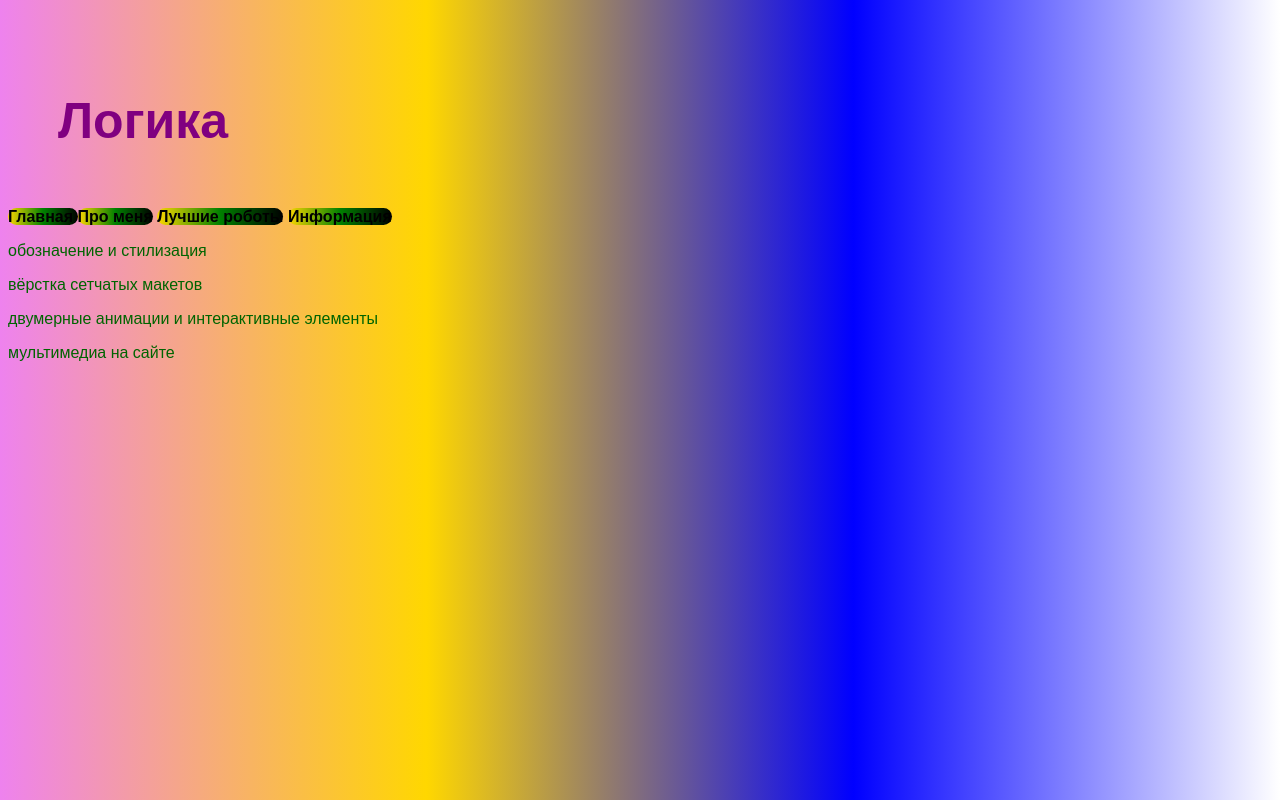
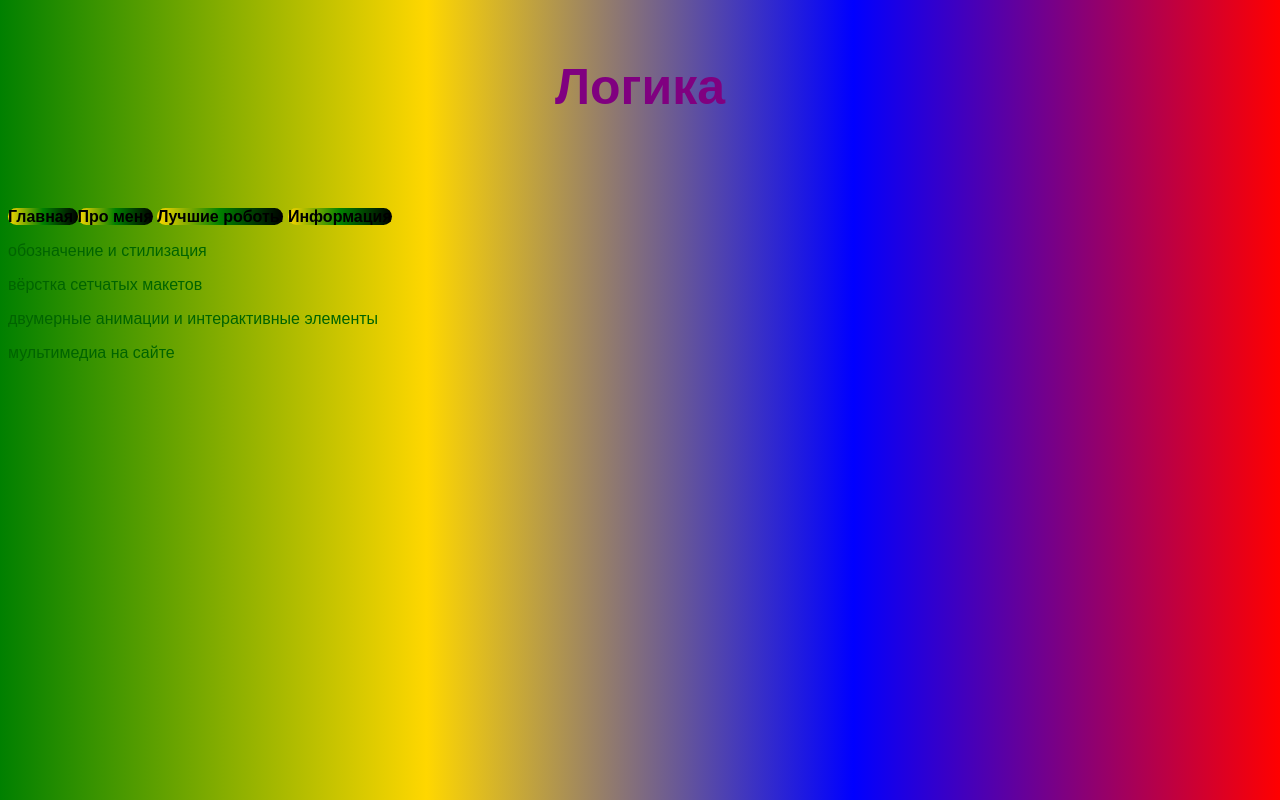
Before and after one commit to Misterfireverko/Portophil, a plain HTML site: page index.html in a window 1280 px wide. Drawn offline with Linux system fonts and the light colour scheme.

Commit message:
Update style.css

```diff
--- a/style.css
+++ b/style.css
@@ -1,11 +1,11 @@
 body {
     font-family: sans-serif;
-    background-image: linear-gradient(to right,violet,gold,blue,white);
-}
+  background-image: linear-gradient(to right,green,gold,blue,red)
+  ;}
 
 header{
     height:200px;
-    display: flex;
+    display: block;
 
     }
 
```
